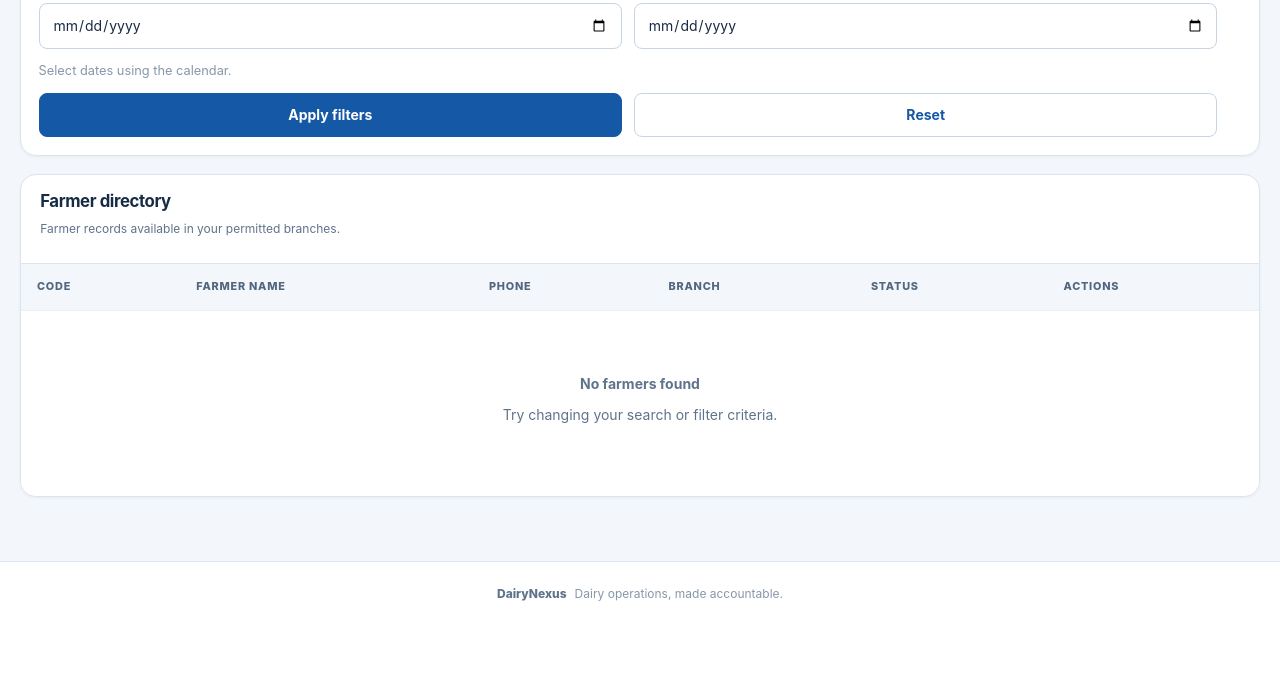
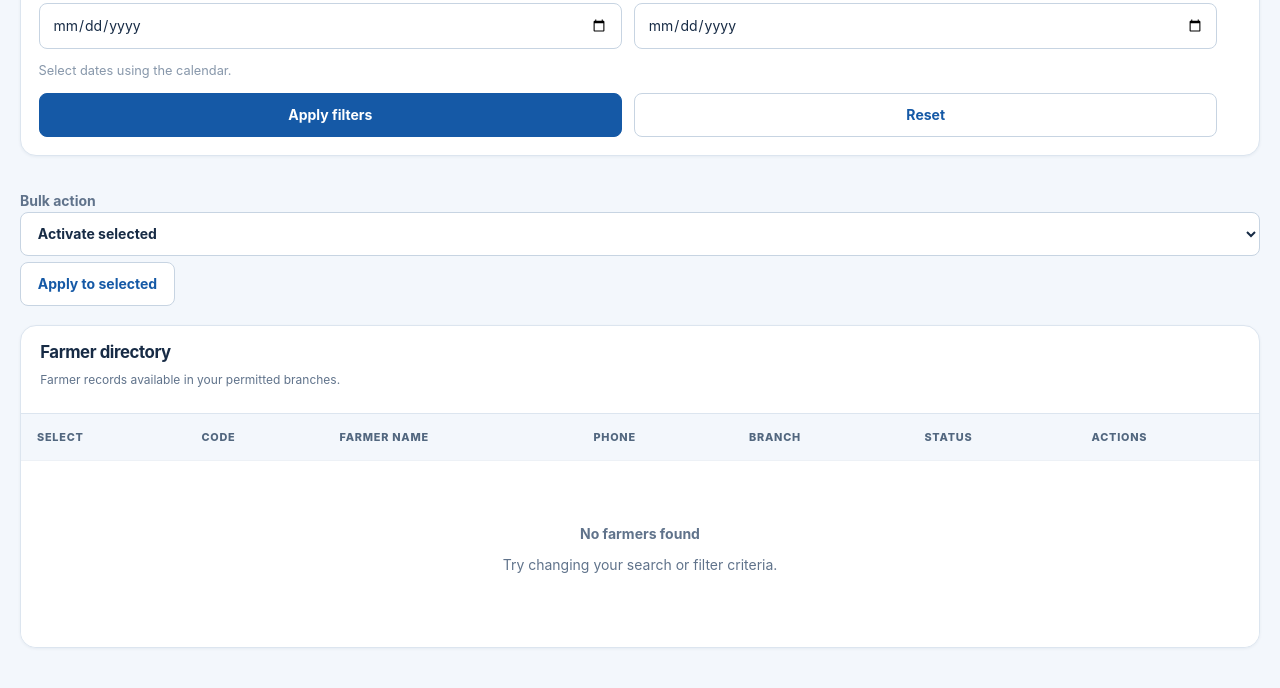
Before and after one commit to Mohankewat108/milk_management_system, a Django app: template templates/parties/farmers.html in a window 1280 px wide. Shown: the part 499-1187 px from the top of the page. Before the commit the page ends 1100 px from the top, so only its background shows below. Run offline with Django 5.2, Linux system fonts and the light colour scheme; the template is opened without the code that fills it, so the values that code supplies are empty.

Commit message:
Add safe bulk activation controls to party directories

```diff
--- a/templates/parties/farmers.html
+++ b/templates/parties/farmers.html
@@ -62,6 +62,7 @@
   </form>
 
   {% if date_error %}<p class="alert error" role="alert">{{ date_error }}</p>{% endif %}
+    <form id="farmers-bulk-form" class="bulk-action-toolbar" method="post" action="{% url 'data_exports:bulk_party' organization.slug 'farmers' %}">{% csrf_token %}<label>Bulk action <select name="action"><option value="activate">Activate selected</option><option value="deactivate">Deactivate selected</option></select></label><button class="button button-secondary" type="submit">Apply to selected</button></form>
   <section class="panel directory-table-panel" aria-labelledby="farmer-directory-title">
     <div class="directory-table-heading">
       <div>
@@ -72,7 +73,7 @@
     <div class="table-wrap">
       <table>
         <thead><tr>
-          <th scope="col">{% translate "Code" %}</th>
+          <th scope="col"><span class="sr-only">Select</span></th><th scope="col">{% translate "Code" %}</th>
           <th scope="col">{% translate "Farmer name" %}</th>
           <th scope="col">{% translate "Phone" %}</th>
           <th scope="col">{% translate "Branch" %}</th>
@@ -82,7 +83,7 @@
         <tbody>
         {% for item in page_obj %}
           <tr>
-            <td><strong>{{ item.code }}</strong></td>
+            <td><input type="checkbox" name="selected" value="{{ item.pk }}" form="farmers-bulk-form" aria-label="Select {{ item.full_name }}"></td><td><strong>{{ item.code }}</strong></td>
             <td>{{ item.full_name }}</td>
             <td>{{ item.phone|default:"—" }}</td>
             <td>{{ item.branch.name|default:"—" }}</td>
@@ -90,7 +91,7 @@
             <td><a class="button button-small button-secondary" href="{% url 'parties:farmer_detail' organization.slug item.pk %}">{% translate "View profile" %}</a></td>
           </tr>
         {% empty %}
-          <tr><td colspan="6"><div class="directory-empty"><strong>{% translate "No farmers found" %}</strong><p>{% translate "Try changing your search or filter criteria." %}</p></div></td></tr>
+          <tr><td colspan="7"><div class="directory-empty"><strong>{% translate "No farmers found" %}</strong><p>{% translate "Try changing your search or filter criteria." %}</p></div></td></tr>
         {% endfor %}
         </tbody>
       </table>
```
